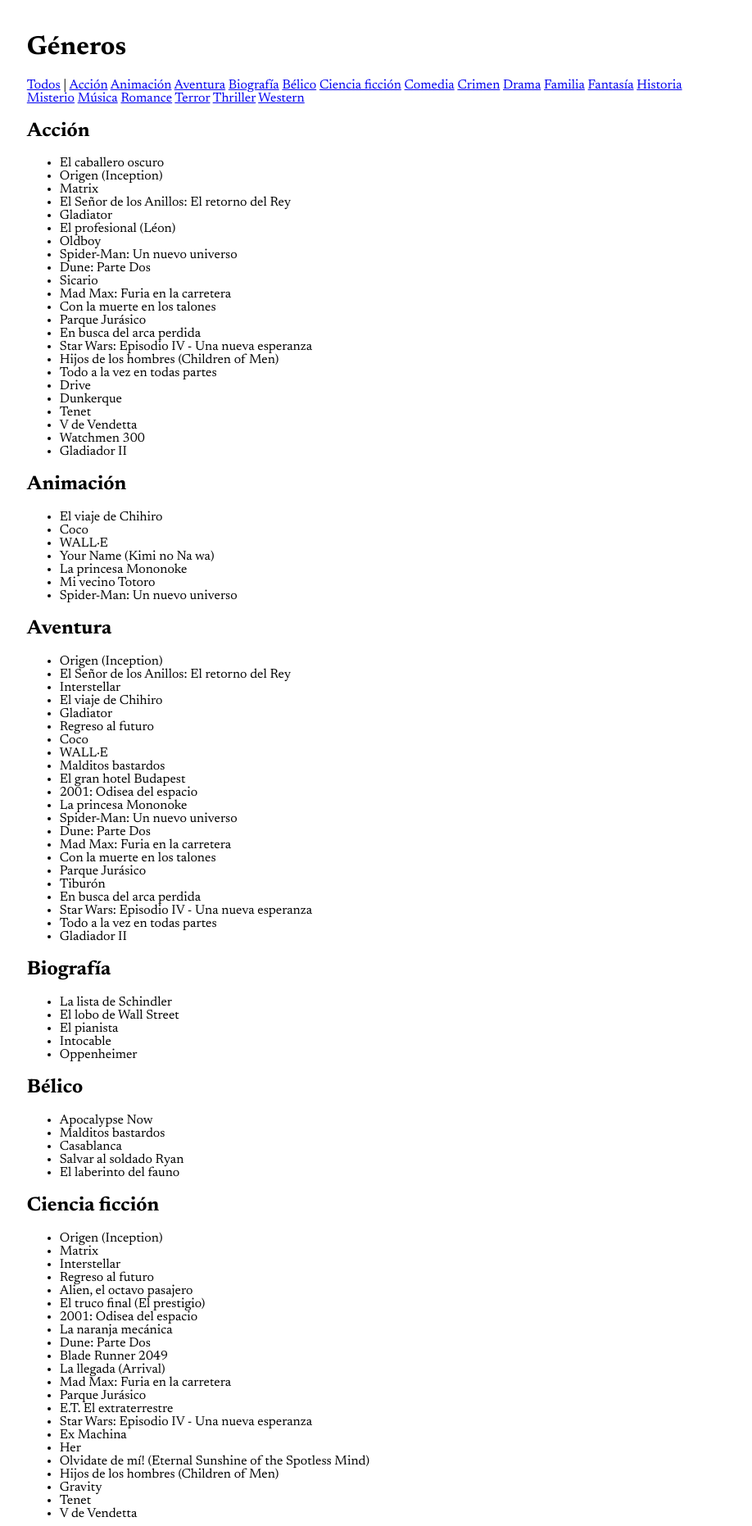
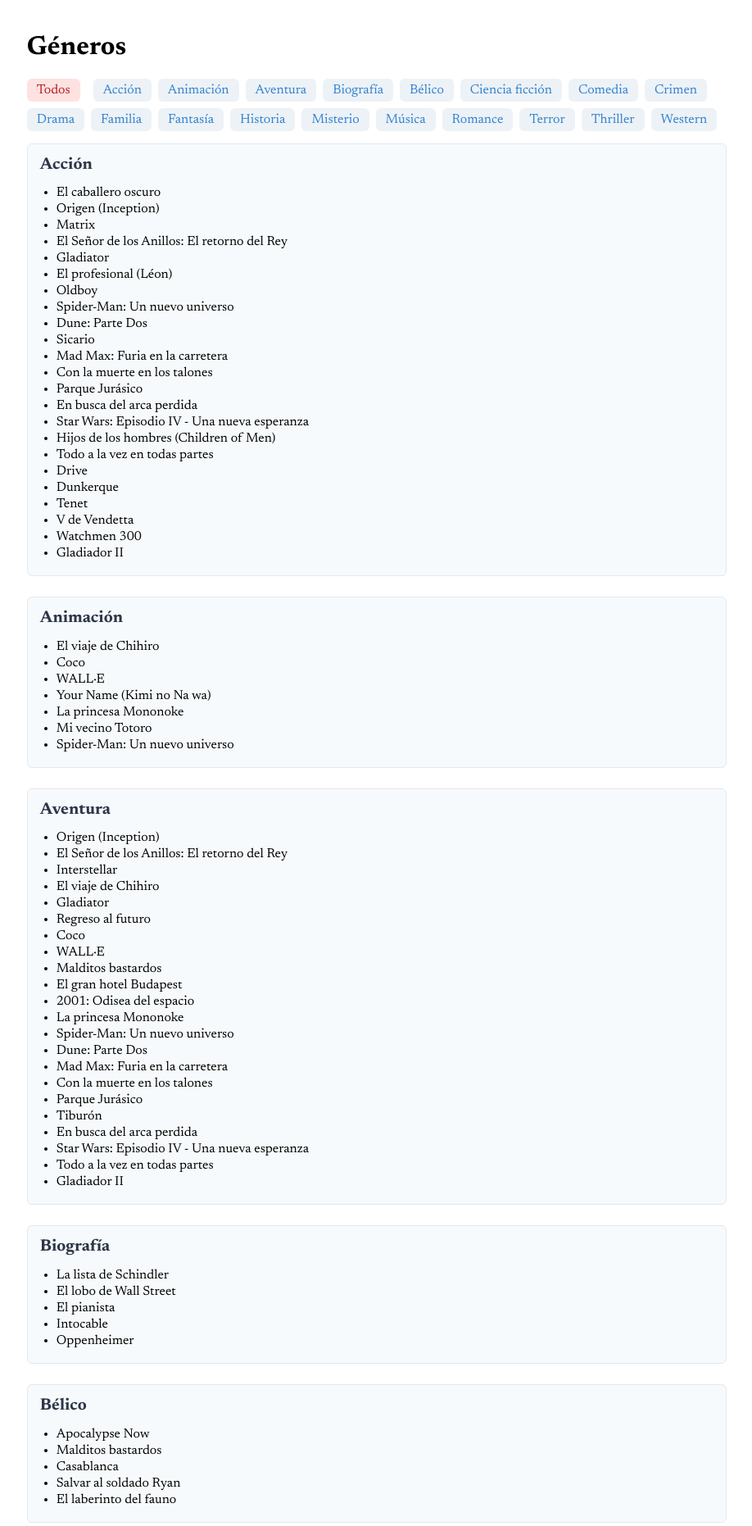
Before and after one commit to AnderArrondo/IngWeb-MovieStore, a Django app: page /generos/ in a window 1280 px wide. Shown: the part 64-1926 px from the top of the page at 82% size, without its empty margins (180-1098 px from the left). Run offline with Django 5.2, Linux system fonts and the light colour scheme; data comes from the database, SQL or seed files in the repository.

Commit message:
css improvements2

```diff
--- a/movie_store/static/css/genero.css
+++ b/movie_store/static/css/generos.css
@@ -1,38 +1,37 @@
-body {
-  font-family: system-ui, -apple-system, sans-serif;
-  max-width: 800px;
-  margin: 30px auto;
-  padding: 0 20px;
-  color: #333;
-}
 
-nav {
+main nav {
   display: flex;
   flex-wrap: wrap;
   gap: 8px;
   margin-bottom: 15px;
 }
 
-nav a {
+main nav a {
   text-decoration: none;
   color: #3182ce;
   padding: 6px 12px;
   background-color: #edf2f7;
   font-size: 1em;
+  border-radius: 6px;
 }
 
-nav a:hover {
+main nav a:first-of-type {
+  background-color: #FEE2E2;
+  color: #B91C1C;
+}
+
+main nav a:hover {
   background-color: #3182ce;
   color: #ffffff;
 }
 
-nav a.activo {
+main nav a.activo {
   background-color: #3182ce;
   color: #ffffff;
   font-weight: bold;
 }
 
-section {
+main section {
   margin-bottom: 25px;
   padding: 15px;
   border: 1px solid #e2e8f0;
@@ -40,18 +39,18 @@ section {
   background-color: #f7fafc;
 }
 
-section h2,
-h2 {
+main section h2,
+main h2 {
   margin-top: 0;
   color: #2d3748;
   font-size: 1.25em;
 }
 
-ul {
+main ul {
   margin: 10px 0 0 0;
   padding-left: 20px;
 }
 
-li {
+main li {
   margin-bottom: 4px;
 }
--- a/movie_store/static/css/index.css
+++ b/movie_store/static/css/index.css
@@ -62,6 +62,10 @@ main a {
     color: #222;
 }
 
+.recent-movies p {
+    line-height: 1.5;
+}
+
 .movie-container {
     display: grid;
     grid-template-columns: repeat(auto-fill, minmax(11.9rem, 1fr));
--- a/movie_store/templates/base.html
+++ b/movie_store/templates/base.html
@@ -9,11 +9,13 @@
     <meta charset='utf-8'>
     <meta name='viewport' content='width=device-width, initial-scale=1'>
     <title>MovieStore</title>
+    <meta name="description" content="Descubre nuestra tienda de películas online. Explora un amplio catálogo de películas de todos los géneros, encuentra tus favoritas y disfruta del mejor cine desde casa.">
 
     <link rel="preconnect" href="https://fonts.googleapis.com">
     <link rel="preconnect" href="https://fonts.gstatic.com" crossorigin>
     <link href="https://fonts.googleapis.com/css2?family=Newsreader:ital,opsz,wght@0,6..72,200..800;1,6..72,200..800&display=swap" rel="stylesheet">
 
+    <link rel="icon" type="image/x-icon" href="{% static 'media/favicon.ico' %}">
     <link rel="stylesheet" type="text/css" href="{% static 'css/base.css' %}">
     {% block extra_head %}
     {% endblock %}
--- a/movie_store/templates/generos.html
+++ b/movie_store/templates/generos.html
@@ -2,20 +2,21 @@
 {% load static %}
 
 {% block extra_head %}
-    <link rel="stylesheet" type="text/css" href="{% static 'css/homepage.css' %}">
+    <link rel="stylesheet" type="text/css" href="{% static 'css/generos.css' %}">
 {% endblock %}
 
 {% block main_content %}
     <h1>Géneros</h1>
 
     <nav>
-        <a href="?">Todos</a> |
+	    <a href="?" id>Todos</a> <br>
         {% for genero in generos %}
             <a href="?genero={{ genero.genero|urlencode }}">{{ genero.genero }}</a>
         {% endfor %}
     </nav>
 
     {% if genero_seleccionado %}
+    <section>
     <h2> Categoria: {{ genero_seleccionado }} </h2>
         <ul>
             {% for pelicula in peliculas %}
@@ -24,7 +25,7 @@
             <li> No hay peliculas en esta categoria. </li>
             {% endfor %}
         </ul>
-
+    </section>
     {% else %}
         {% for genero in generos %}
         <section>
```
Also changed, not shown: movie_store/static/css/directores.css (+8 -1 lines), movie_store/static/css/peliculas.css (+26 -15 lines), movie_store/templates/directores.html (+6 -1 lines), movie_store/templates/index.html (+9 -2 lines), movie_store/templates/peliculas.html (+4 -3 lines), movie_store/static/media/favicon.ico (added).
